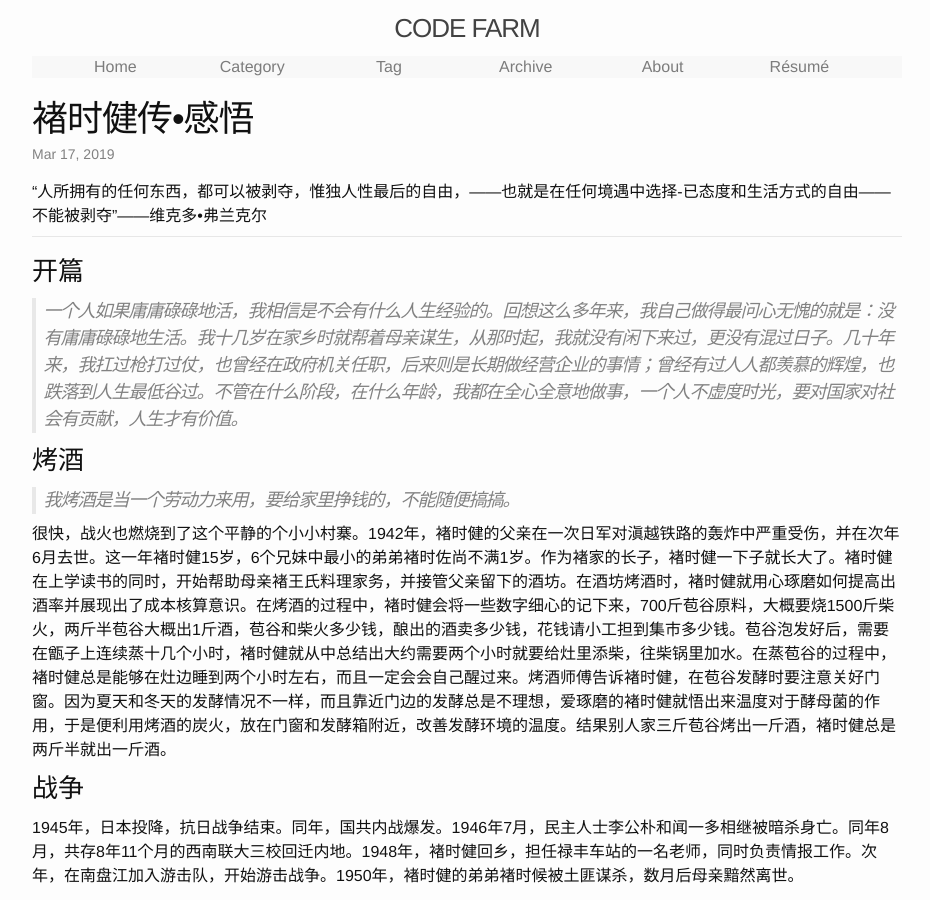
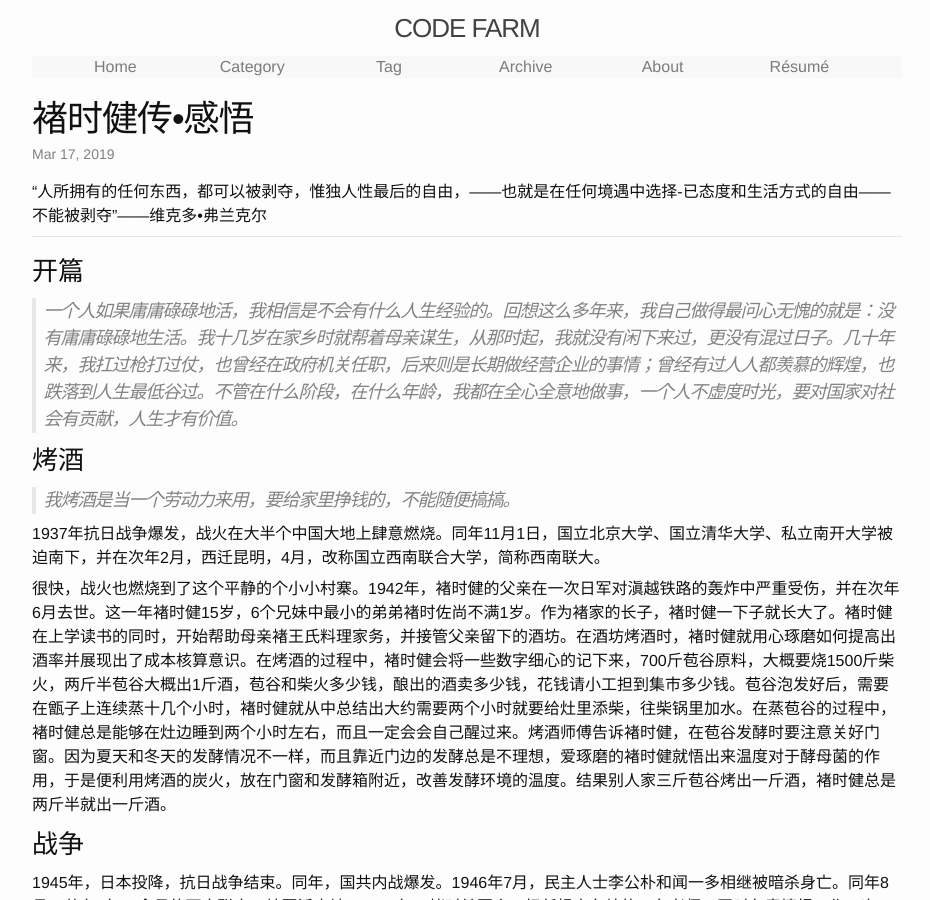
Before and after one commit to ousiax/ousiax.github.io, a Jekyll site: the page built from _journalctl/2019-03-17-褚时健传-感悟.md, in a window 1280 px wide and 900 px high. Shown: the whole window, without its empty margins (173-1103 px from the left). Built offline with Jekyll 4.4.1, drawn with Linux system fonts in a browser that asks for light colours.

Commit message:
Update 2019-03-17-褚时健传-感悟.md

```diff
--- a/_journalctl/2019-03-17-褚时健传-感悟.md
+++ b/_journalctl/2019-03-17-褚时健传-感悟.md
@@ -17,6 +17,8 @@ tags: ['褚时健']
 ### 烤酒
 
 > 我烤酒是当一个劳动力来用，要给家里挣钱的，不能随便搞搞。
+
+1937年抗日战争爆发，战火在大半个中国大地上肆意燃烧。同年11月1日，国立北京大学、国立清华大学、私立南开大学被迫南下，并在次年2月，西迁昆明，4月，改称国立西南联合大学，简称西南联大。
 
 很快，战火也燃烧到了这个平静的个小小村寨。1942年，褚时健的父亲在一次日军对滇越铁路的轰炸中严重受伤，并在次年6月去世。这一年褚时健15岁，6个兄妹中最小的弟弟褚时佐尚不满1岁。作为褚家的长子，褚时健一下子就长大了。褚时健在上学读书的同时，开始帮助母亲褚王氏料理家务，并接管父亲留下的酒坊。在酒坊烤酒时，褚时健就用心琢磨如何提高出酒率并展现出了成本核算意识。在烤酒的过程中，褚时健会将一些数字细心的记下来，700斤苞谷原料，大概要烧1500斤柴火，两斤半苞谷大概出1斤酒，苞谷和柴火多少钱，酿出的酒卖多少钱，花钱请小工担到集市多少钱。苞谷泡发好后，需要在甑子上连续蒸十几个小时，褚时健就从中总结出大约需要两个小时就要给灶里添柴，往柴锅里加水。在蒸苞谷的过程中，褚时健总是能够在灶边睡到两个小时左右，而且一定会会自己醒过来。烤酒师傅告诉褚时健，在苞谷发酵时要注意关好门窗。因为夏天和冬天的发酵情况不一样，而且靠近门边的发酵总是不理想，爱琢磨的褚时健就悟出来温度对于酵母菌的作用，于是便利用烤酒的炭火，放在门窗和发酵箱附近，改善发酵环境的温度。结果别人家三斤苞谷烤出一斤酒，褚时健总是两斤半就出一斤酒。
 
```
